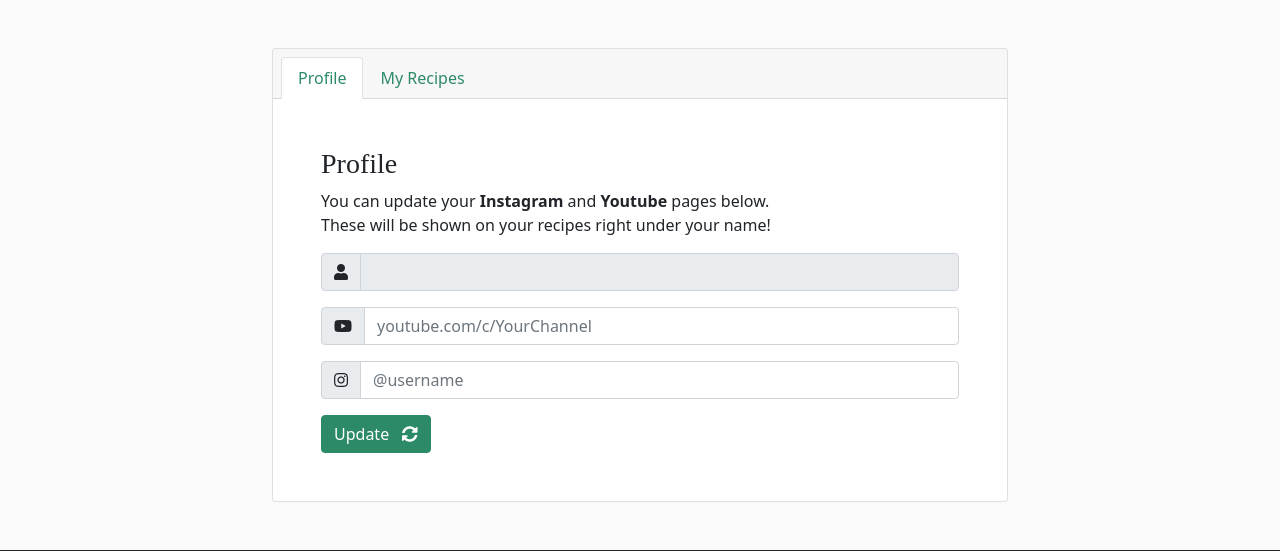
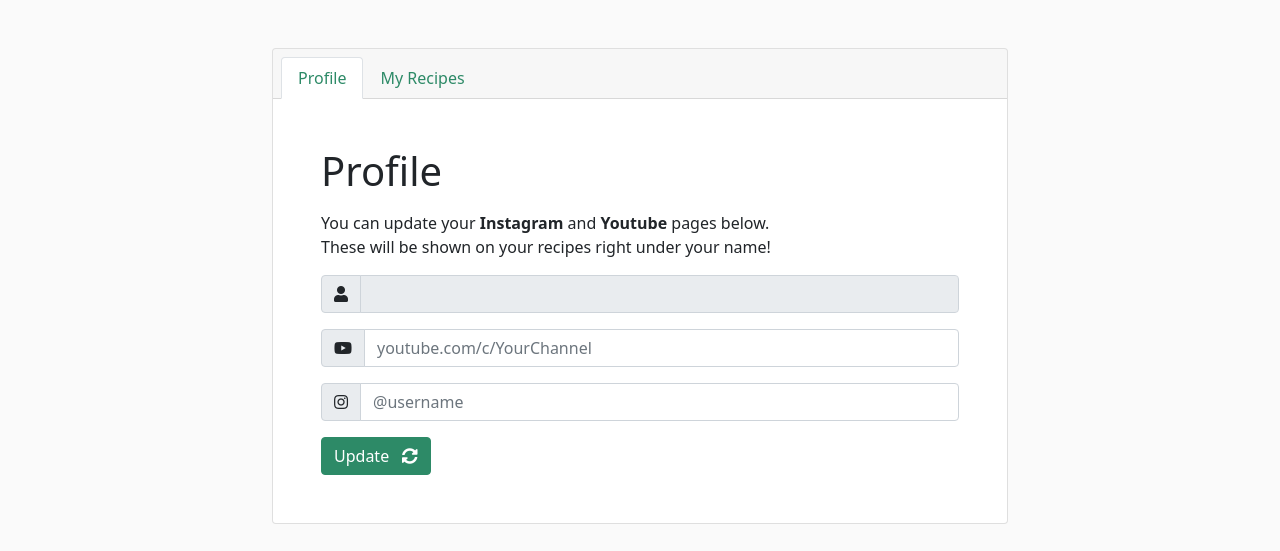
Before and after one commit to mariogusman/MS3-Irish-Recipes, a Flask app: template templates/profile.html in a window 1280 px wide. Shown: the part 74-625 px from the top of the page. Run offline with Flask 2, Linux system fonts and the light colour scheme; the template is opened without the code that fills it, so the values that code supplies are empty; some libraries are stand-ins or nearby versions; some web fonts are replaced.

Commit message:
Update profile.html

```diff
--- a/templates/profile.html
+++ b/templates/profile.html
@@ -27,7 +27,7 @@
                         <!-- User Profile and Social Media Tab-->
                         <div class="tab-pane fade show active py-5 px-5" id="profile" role="tabpanel"
                             aria-labelledby="profile-tab">
-                            <h3>Profile</h3>
+                            <p class="display-6">Profile</p>
                             <p>You can update your <strong>Instagram</strong> and <strong>Youtube</strong> pages
                                 below. <br> These will be shown on
                                 your recipes right under your name!</p>
@@ -53,7 +53,7 @@
                         </div>
                         <!-- List of recipes by the user Tab -->
                         <div class="tab-pane fade py-5 px-5" id="recipes" role="tabpanel" aria-labelledby="recipes-tab">
-                            <h3>My Recipes</h3>
+                            <p class="display-6">My Recipes</p>
 
                             <table class="table table-hover py-3">
                                 <thead>
```
